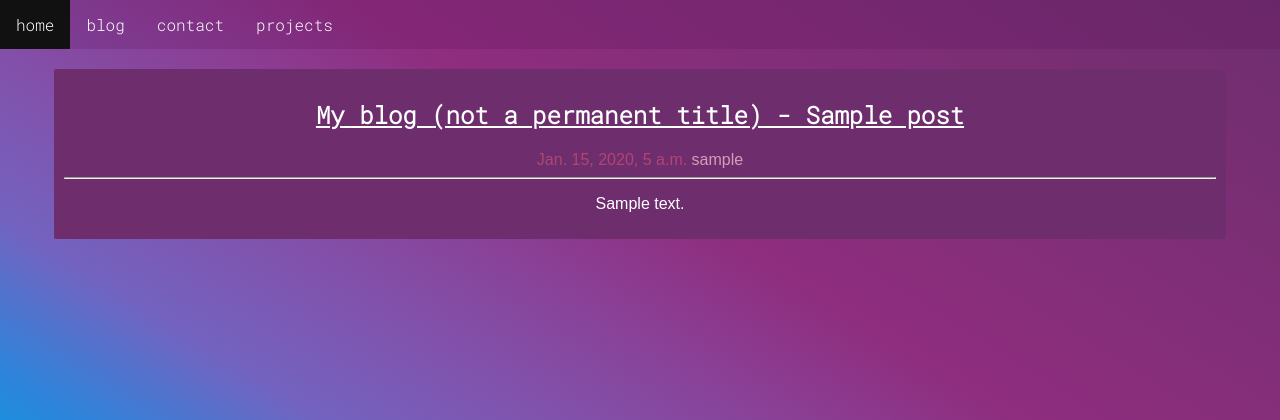
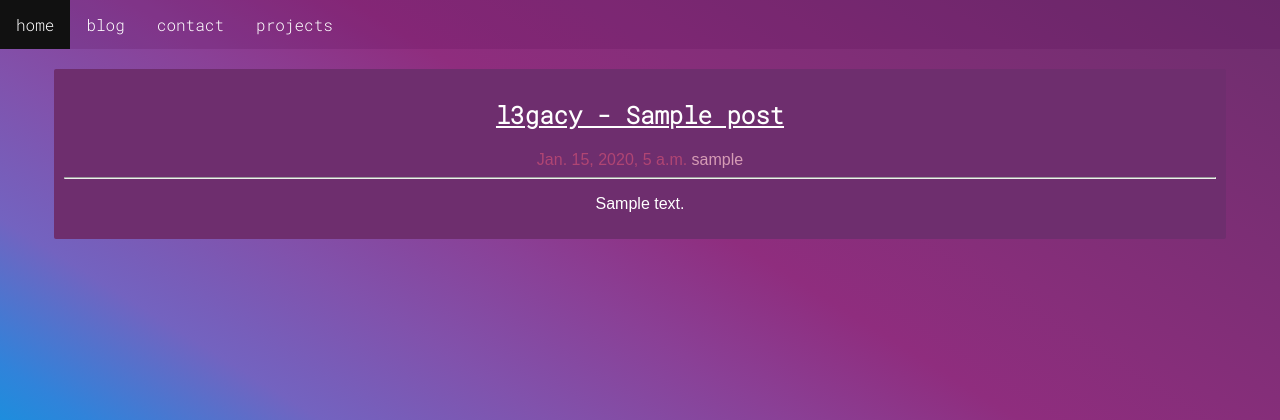
Before and after one commit to l3gacyb3ta/blog, a Django app: page /post/1/ in a window 1280 px wide. Shown: the top 420 px of the page. Run offline with Django 3.2, Linux system fonts and the light colour scheme; tables that the repository leaves empty hold one stand-in row (values such as "Sample post").

Commit message:
Finnaly got rid of old boiler text

```diff
--- a/blog_app/templates/blog/post_detail.html
+++ b/blog_app/templates/blog/post_detail.html
@@ -16,7 +16,7 @@
         </ul>
 
         <article class="left">
-          <h1 class="center"> <a href="/blog">My blog (not a permanent title) - {{ post.title }}</a></h1>
+          <h1 class="center"> <a href="/blog">l3gacy - {{ post.title }}</a></h1>
           {% if post.created_date %}
               <date>
                   {{ post.created_date }}
```
